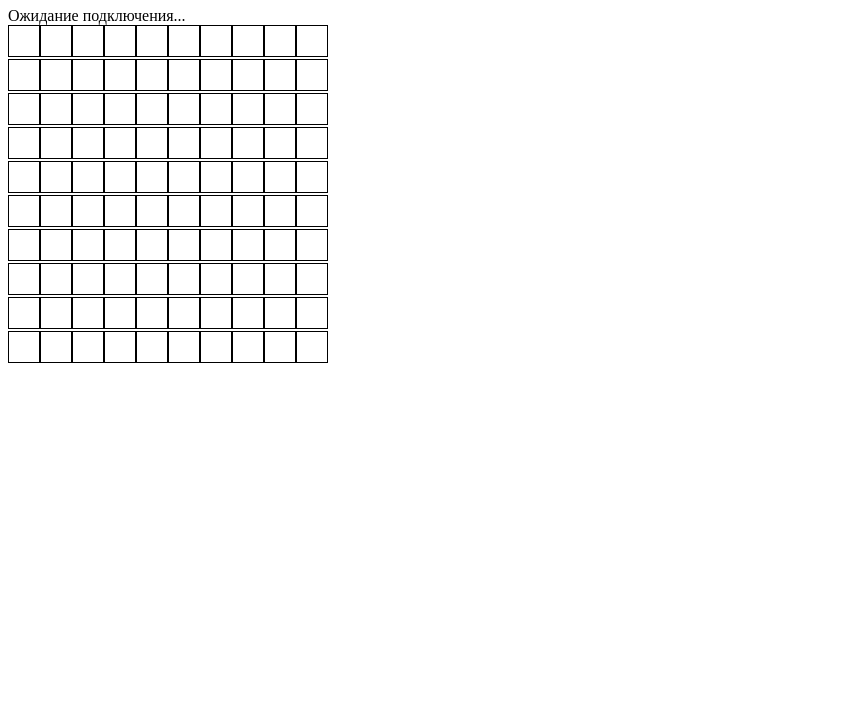
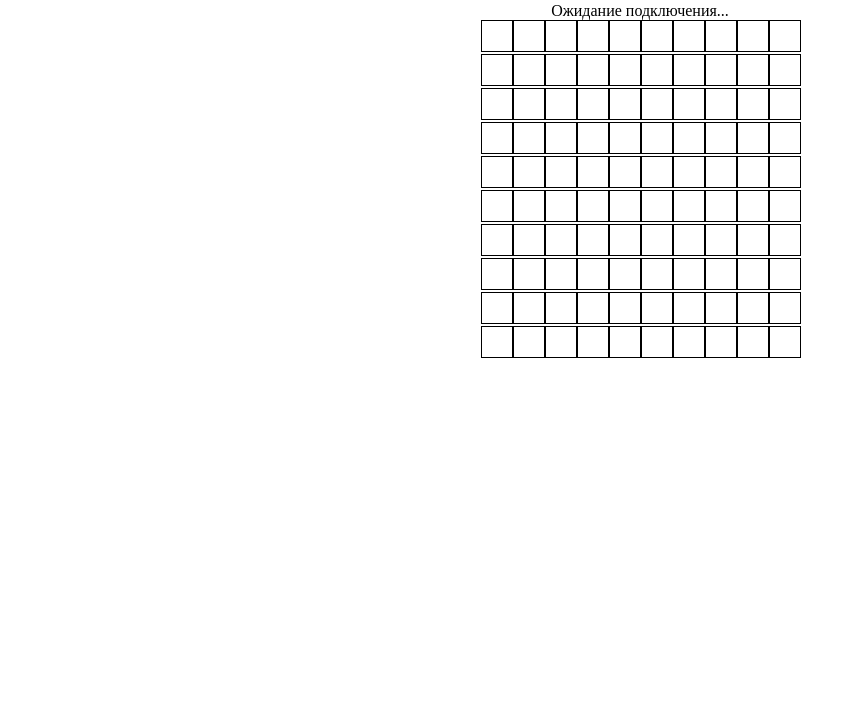
Before and after one commit to TimofeyMaximov/game, a website: page public/index.html in a window 1280 px wide. Shown: the part 73-800 px from the top of the page, without its empty margins (0-856 px from the left). Drawn offline with Linux system fonts and the light colour scheme.

Commit message:
Add files via upload

```diff
--- a/public/index.html
+++ b/public/index.html
@@ -1,20 +1,51 @@
 <!DOCTYPE html>
 <html lang="ru">
+
 <head>
   <meta charset="UTF-8" />
   <title>Морской бой</title>
   <style>
-    #grid { display: grid; grid-template-columns: repeat(10, 30px); gap: 2px; margin-bottom: 20px; }
-    .cell { width: 30px; height: 30px; border: 1px solid black; text-align: center; line-height: 30px; }
-    .ship { background-color: gray; }
-    .hit { background-color: red; }
-    .miss { background-color: lightblue; }
+    .block {
+      display: flex;
+      flex-direction: column;
+      align-items: center;
+    }
+
+    #grid {
+      display: grid;
+      grid-template-columns: repeat(10, 30px);
+      gap: 2px;
+      margin-bottom: 20px;
+    }
+
+    .cell {
+      width: 30px;
+      height: 30px;
+      border: 1px solid black;
+      text-align: center;
+      line-height: 30px;
+    }
+
+    .ship {
+      background-color: gray;
+    }
+
+    .hit {
+      background-color: red;
+    }
+
+    .miss {
+      background-color: lightblue;
+    }
   </style>
 </head>
+
 <body>
-  <h1>Морской бой</h1>
-  <div id="status">Ожидание подключения...</div>
-  <div id="grid"></div>
+  <section class="block">
+    <h1>Морской бой</h1>
+    <div id="status">Ожидание подключения...</div>
+    <div id="grid"></div>
+  </section>
 
   <script>
     const ws = new WebSocket(location.origin.replace(/^http/, 'ws'));
@@ -61,4 +92,5 @@
     };
   </script>
 </body>
+
 </html>
```
